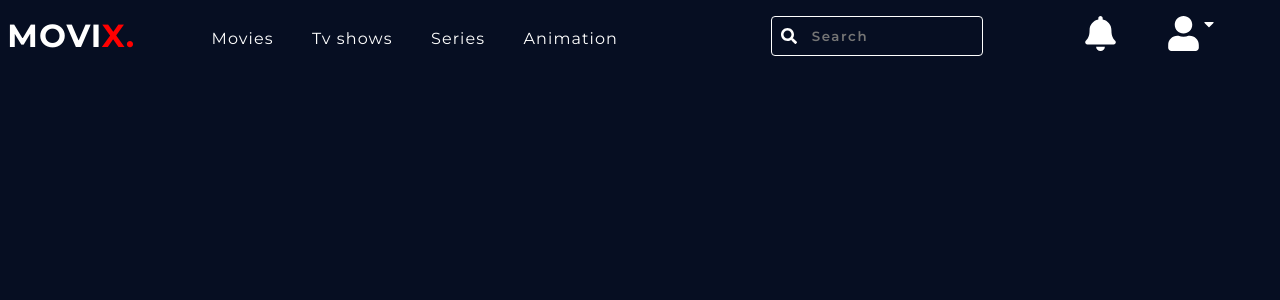
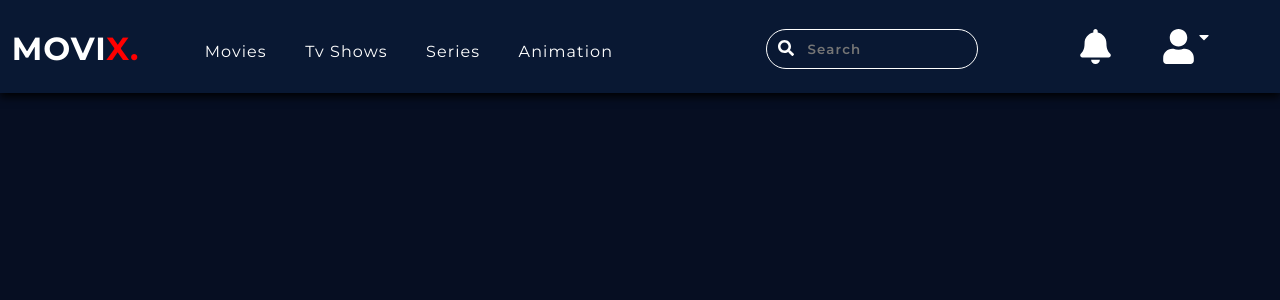
Before and after one commit to EjiroOsiephri/Movix-full-site, a React (Vite) app in the folder vite-project/: page /profile in a window 1280 px wide. Shown: the top 300 px of the page. Built offline with nearby package versions, Linux system fonts and the light colour scheme.

Commit message:
Added more styling to the header component

```diff
--- a/vite-project/src/profile/components/ProfileHeader.jsx
+++ b/vite-project/src/profile/components/ProfileHeader.jsx
@@ -67,7 +67,6 @@ const ProfileHeader = () => {
                   position: "relative",
                   left: 0,
                   transition: "0.8s ease",
-                  background: "#091833",
                 }
               : {
                   left: "-100%",
@@ -78,7 +77,7 @@ const ProfileHeader = () => {
           <div className={Classes["list-item"]}>
             <ul>
               <li>Movies</li>
-              <li>Tv shows</li>
+              <li>Tv Shows</li>
               <li>Series</li>
               <li>Animation</li>
             </ul>
--- a/vite-project/src/profile/components/ProfileHeader.module.scss
+++ b/vite-project/src/profile/components/ProfileHeader.module.scss
@@ -1,8 +1,14 @@
 .main-profile {
   display: flex;
+  position: fixed;
+  width: 100%;
+  z-index: 100;
   justify-content: space-around;
   color: white;
-  margin-top: 1rem;
+  padding: 0.6em;
+  padding-top: 1.8em;
+  background-color: #091833;
+  box-shadow: 0 4px 8px rgba(0, 0, 0, 0.9);
 }
 .h1 {
   display: flex;
@@ -41,7 +47,7 @@ ul {
   background: transparent;
   border-radius: 15px;
   border: 1px solid white;
-  color: white;
+  color: white !important;
   font-weight: 600;
 }
 
@@ -54,14 +60,14 @@ ul {
     color: white;
     box-sizing: border-box;
     border: 1px solid white;
-    border-radius: 4px;
+    border-radius: 24px;
     height: 40px;
-    letter-spacing: 1.6px;
+    letter-spacing: 1.2px;
   }
 
   .search-icon {
     position: absolute;
-    left: 10px;
+    left: 12px;
     top: 50%;
     transform: translateY(-100%);
     color: white;
@@ -97,6 +103,9 @@ ul {
 .search-input {
   margin-right: 100px;
 }
+.interactive-section {
+  background: none;
+}
 
 @media screen and (max-width: 1278px) {
   .h1 > h1 {
@@ -107,6 +116,7 @@ ul {
   }
   .main-profile {
     flex-direction: column;
+    padding: 0.6em;
   }
   .interactive-section {
     position: relative;
@@ -114,6 +124,7 @@ ul {
     padding: 0.8rem;
     height: 100vh;
     flex-direction: column;
+    background: #091833;
   }
   .fa-times {
     display: none;
```
